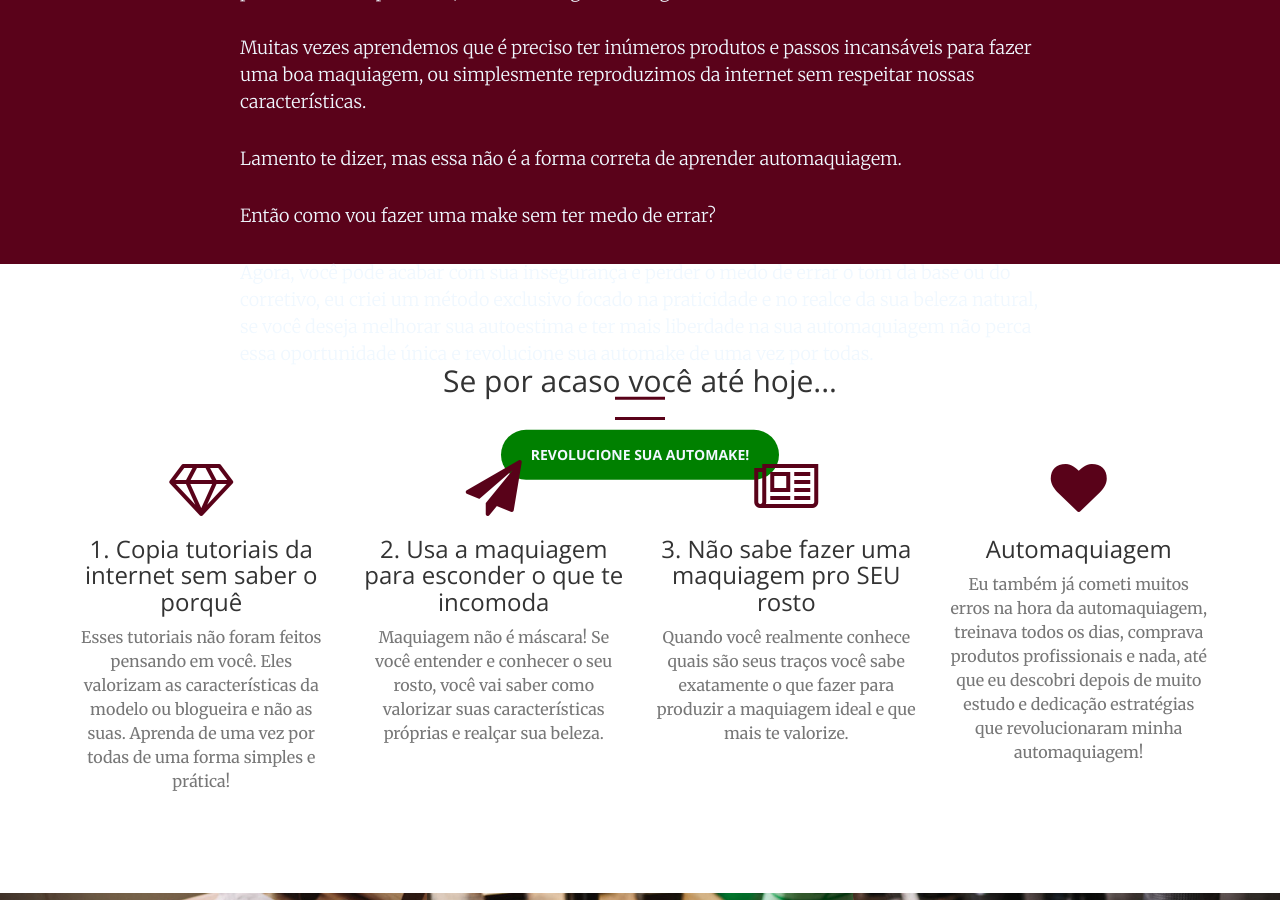
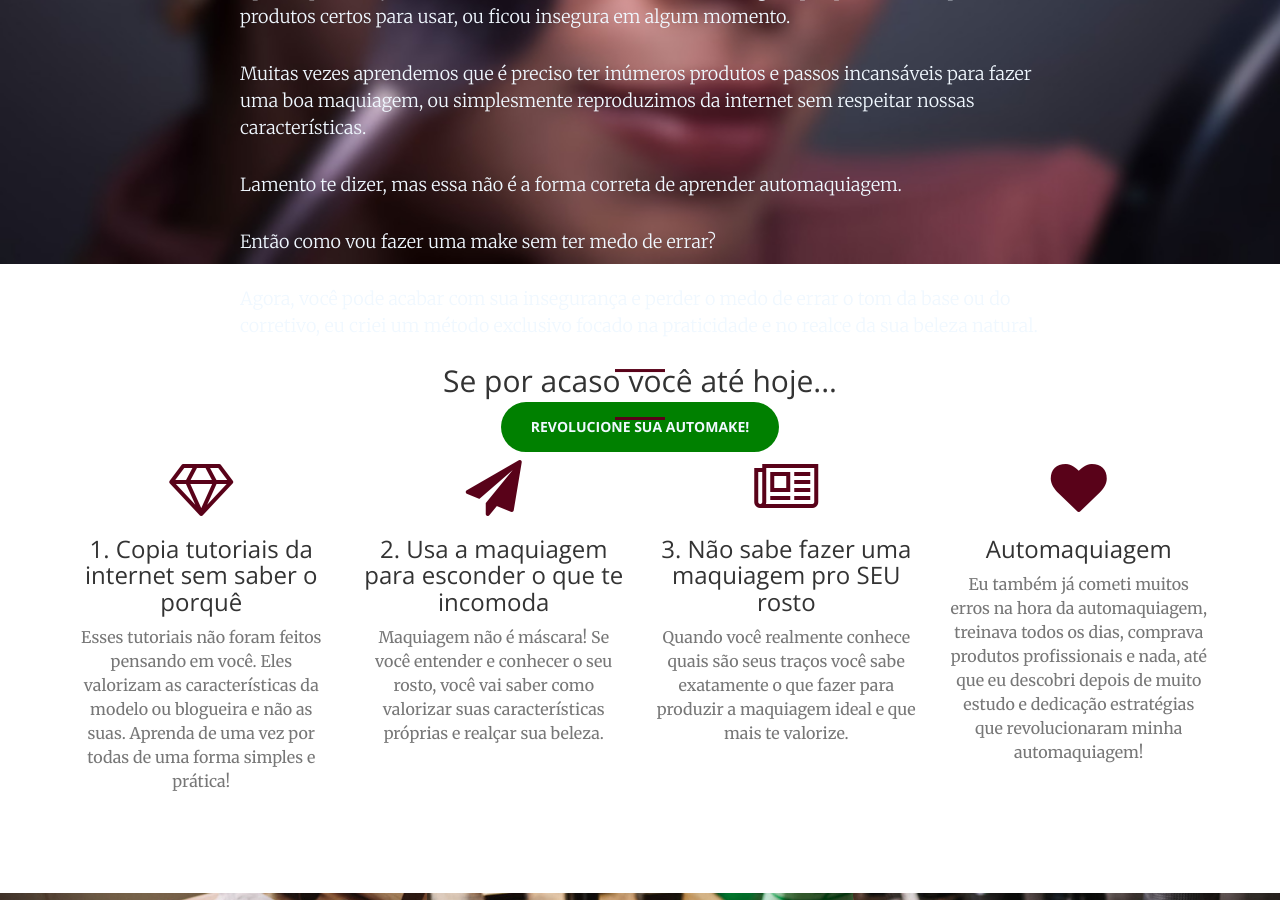
Before and after one commit to kellyeudenia/business-woman, a Jekyll site: the page built from index.html, in a window 1280 px wide and 900 px high, scrolled down 636 px. Built offline with Jekyll 4.4.1, drawn with Linux system fonts in a browser that asks for light colours.

Commit message:
Setup para a página de vendas.

```diff
--- a/_includes/header.html
+++ b/_includes/header.html
@@ -4,12 +4,12 @@
             <img src="img/profile/me.jpg" class="img-responsive"  style="border-radius: 50%; margin: 5% auto;" alt="Imagem de Eudenia Makeup segurando um pincel">
             <h1>MÉTODO AUTOBEAUTY</h1>
             <hr>
-            <p style="color: aliceblue; text-align: left; margin: 3% auto;" >Você já imaginou equilibrar maquiagens incríveis com sua vida real?</p>
+            <b><h3 style="color: aliceblue; text-align: left; margin: 3% auto;" >Você já imaginou equilibrar maquiagens incríveis com sua vida real?</h3></b>
             <p style="color: aliceblue; text-align: left; margin: 3% auto;" >Aposto que você já tentou fazer um esfumado, mas não conseguiu porque não sabe quais os produtos certos para usar, ou ficou insegura em algum momento. </p>
             <p style="color: aliceblue; text-align: left; margin: 3% auto;" >Muitas vezes aprendemos que é preciso ter inúmeros produtos e passos incansáveis para fazer uma boa maquiagem, ou simplesmente reproduzimos da internet sem respeitar nossas características. </p>
             <p style="color: aliceblue; text-align: left; margin: 3% auto;" >Lamento te dizer, mas essa não é a forma correta de aprender automaquiagem.</p>
             <p style="color: aliceblue; text-align: left; margin: 3% auto;" >Então como vou fazer uma make sem ter medo de errar?</p>
-            <p style="color: aliceblue; text-align: left; margin: 3% auto;" >Agora, você pode acabar com sua insegurança e perder o medo de errar o tom da base ou do corretivo, eu criei um método exclusivo focado na praticidade e no realce da sua beleza natural, se você deseja melhorar sua autoestima e ter mais liberdade na sua automaquiagem não perca essa oportunidade única e revolucione sua automake de uma vez por todas.</p>
+            <p style="color: aliceblue; text-align: left; margin: 3% auto;" >            <p style="color: aliceblue; text-align: left; margin: 3% auto;" >Agora, você pode acabar com sua insegurança e perder o medo de errar o tom da base ou do corretivo, eu criei um método exclusivo focado na praticidade e no realce da sua beleza natural.</p>
             <hr>
                 <a href="https://pay.hotmart.com/F76815503F" class="btn btn-default btn-xl wow tada" style="background-color: #008000; color: aliceblue;" target="_blank">REVOLUCIONE SUA AUTOMAKE!</a>
         </div>
```
Also changed, not shown: img/header.jpg.
